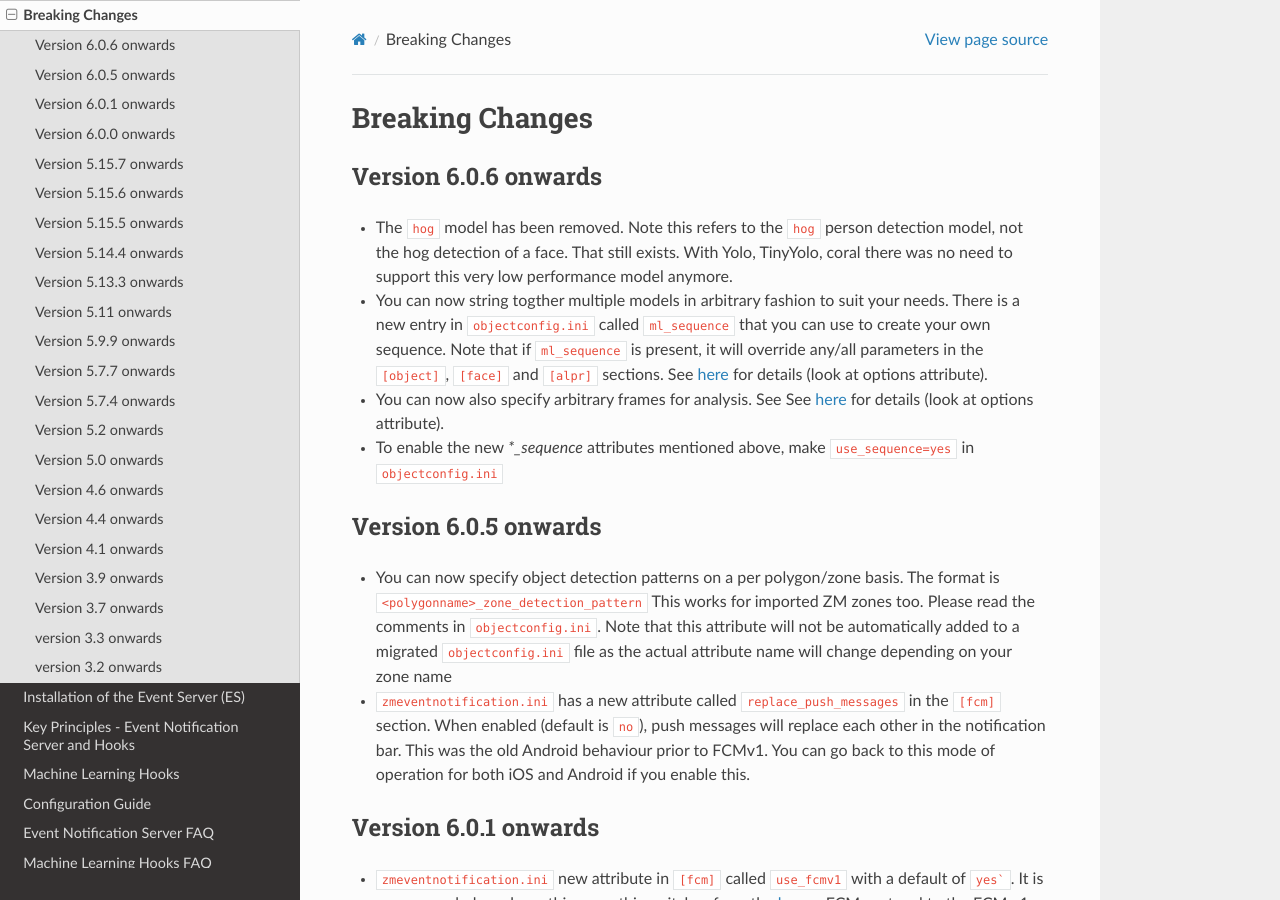
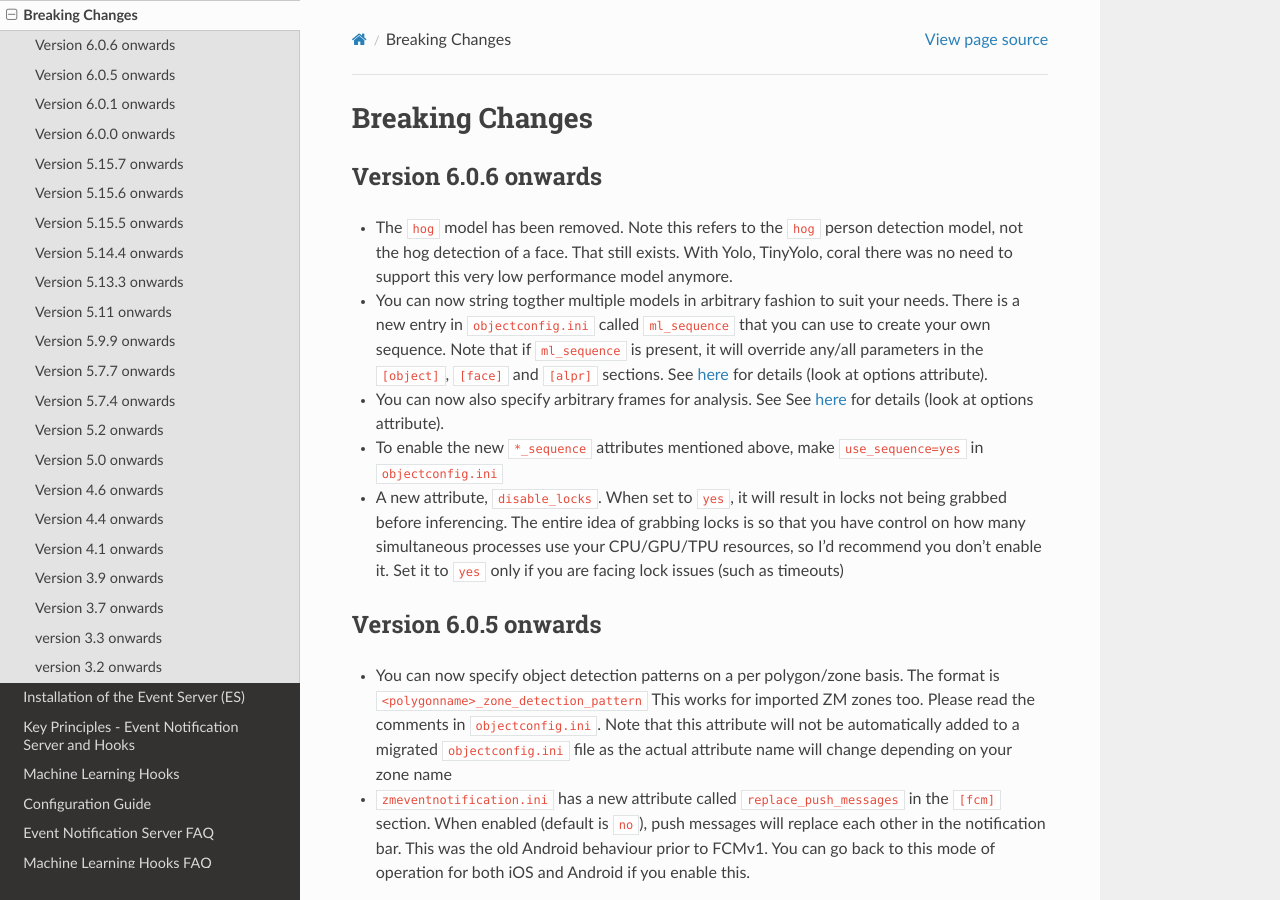
Before and after one commit to ZoneMinder/zmeventnotification, a Sphinx documentation site: the page built from docs/guides/breaking.rst, in a window 1280 px wide and 900 px high. Built offline with Sphinx 7.4.7 and the Read the Docs theme 2.0.0, drawn with Linux system fonts in a browser that asks for light colours.

Commit message:
doc updates

```diff
--- a/docs/guides/breaking.rst
+++ b/docs/guides/breaking.rst
@@ -15,7 +15,12 @@ Version 6.0.6 onwards
 
 - You can now also specify arbitrary frames for analysis. See See `here <https://pyzm.readthedocs.io/en/latest/source/pyzm.html#pyzm.ml.detect_sequence.DetectSequence.detect_stream>`__ for details (look at options attribute).
 
-- To enable the new `*_sequence` attributes mentioned above, make ``use_sequence=yes`` in ``objectconfig.ini``
+- To enable the new ``*_sequence`` attributes mentioned above, make ``use_sequence=yes`` in ``objectconfig.ini``
+
+- A new attribute, ``disable_locks``. When set to ``yes``, it will result in locks not being grabbed
+  before inferencing. The entire idea of grabbing locks is so that you have control on how many
+  simultaneous processes use your CPU/GPU/TPU resources, so I'd recommend you don't enable it.
+  Set it to ``yes`` only if you are facing lock issues (such as timeouts)
 
 
 Version 6.0.5 onwards
```
Also changed, not shown: 2 other files.
